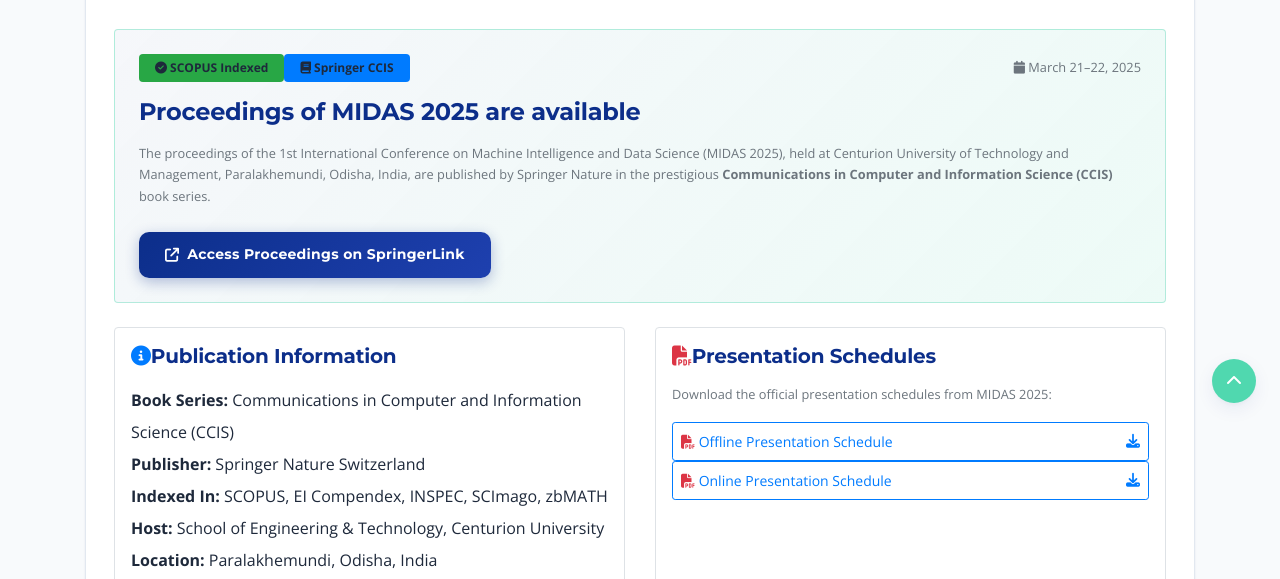
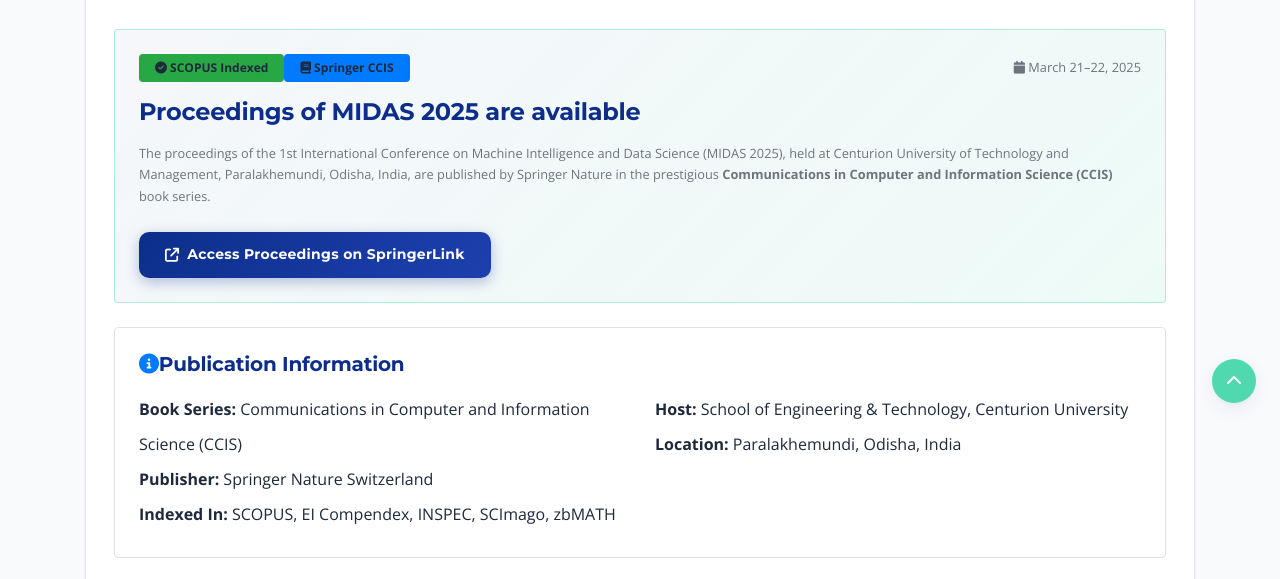
Before and after one commit to aryanakshat7277/MIDAS-2027, a plain HTML site: page previous-conference.html in a window 1280 px wide. Shown: the part 373-952 px from the top of the page. Drawn offline with nearby package versions, Linux system fonts and the light colour scheme.

Commit message:
refactor: remove Presentation Schedules section from previous-conference page

```diff
--- a/previous-conference.html
+++ b/previous-conference.html
@@ -128,37 +128,25 @@
 
                     <!-- Conference Details Grid -->
                     <div class="row g-4 mb-4">
-                        <div class="col-md-6">
-                            <div class="p-3 border rounded h-100 bg-white shadow-sm">
+                        <div class="col-12">
+                            <div class="p-4 border rounded bg-white shadow-sm">
                                 <h5 class="fw-bold mb-3" style="color: #0c2e8a;">
                                     <i class="fa fa-info-circle text-primary me-2"></i>Publication Information
                                 </h5>
-                                <ul class="list-unstyled mb-0" style="line-height: 2;">
+                                <div class="row" style="line-height: 2.2;">
+                                    <div class="col-md-6">
+                                        <ul class="list-unstyled mb-0">
                                             <li><strong>Book Series:</strong> Communications in Computer and Information Science (CCIS)</li>
                                             <li><strong>Publisher:</strong> Springer Nature Switzerland</li>
                                             <li><strong>Indexed In:</strong> SCOPUS, EI Compendex, INSPEC, SCImago, zbMATH</li>
+                                        </ul>
+                                    </div>
+                                    <div class="col-md-6">
+                                        <ul class="list-unstyled mb-0">
                                             <li><strong>Host:</strong> School of Engineering & Technology, Centurion University</li>
                                             <li><strong>Location:</strong> Paralakhemundi, Odisha, India</li>
                                         </ul>
                                     </div>
-                        </div>
-
-                        <div class="col-md-6">
-                            <div class="p-3 border rounded h-100 bg-white shadow-sm">
-                                <h5 class="fw-bold mb-3" style="color: #0c2e8a;">
-                                    <i class="fa fa-file-pdf text-danger me-2"></i>Presentation Schedules
-                                </h5>
-                                <p class="text-muted small mb-3">Download the official presentation schedules from MIDAS 2025:</p>
-
-                                <div class="d-flex flex-column gap-2">
-                                    <a href="./MIDAS-2025%20Offline%20Presentation%20Schedule.pdf" target="_blank" class="btn btn-outline-primary btn-sm text-start d-flex align-items-center justify-content-between p-2">
-                                        <span><i class="fa fa-file-pdf text-danger me-2"></i> Offline Presentation Schedule</span>
-                                        <i class="fa fa-download"></i>
-                                    </a>
-                                    <a href="./Online%20Presentation%20Schedule-MIDAS%202025.pdf" target="_blank" class="btn btn-outline-primary btn-sm text-start d-flex align-items-center justify-content-between p-2">
-                                        <span><i class="fa fa-file-pdf text-danger me-2"></i> Online Presentation Schedule</span>
-                                        <i class="fa fa-download"></i>
-                                    </a>
                                 </div>
                             </div>
                         </div>
```
Lines whose indentation alone changed are shown as unchanged.
